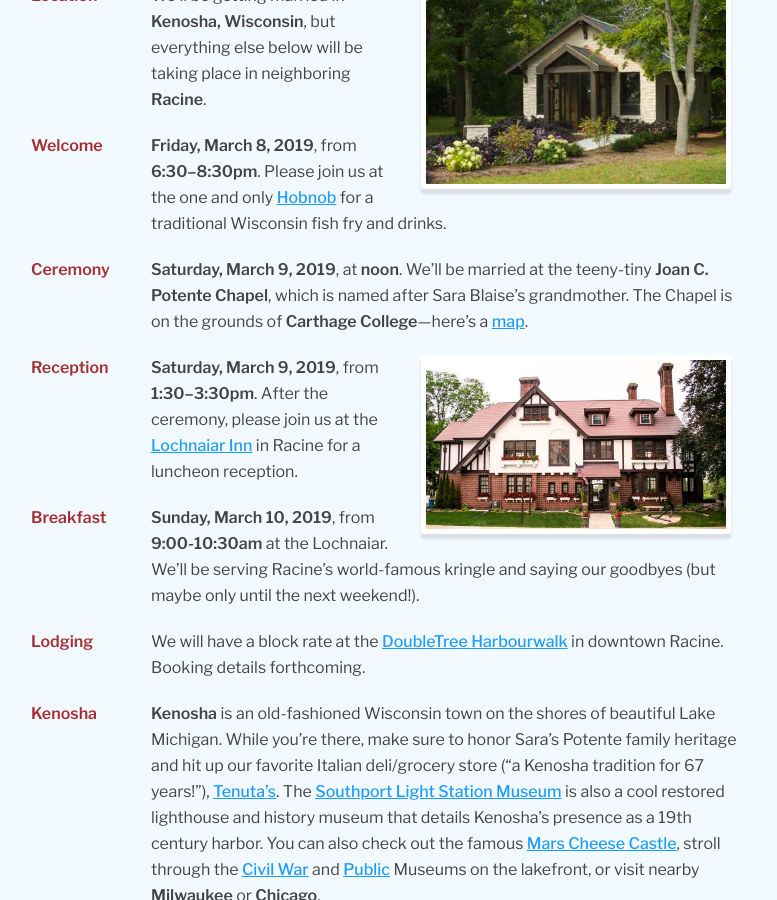
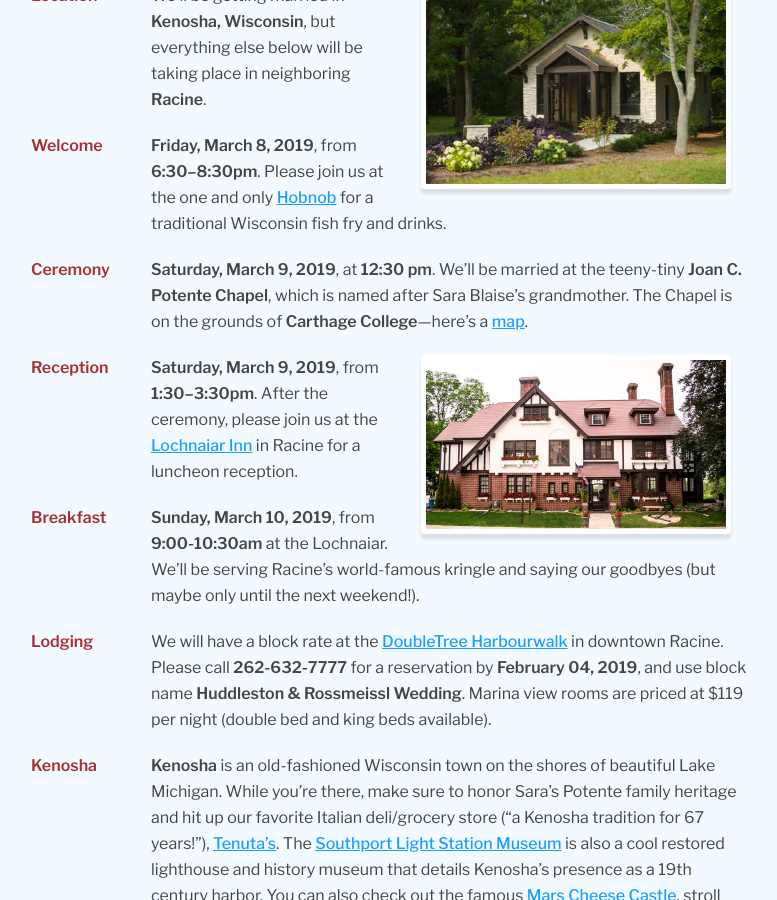
Before and after one commit to rossmeissl/bernsandblaise, a Jekyll site: the page built from family.md, in a window 1280 px wide and 900 px high, scrolled down 1010 px. Shown: the whole window, without its empty margins (189-966 px from the left). Built offline with Jekyll 4.4.1, drawn with Linux system fonts in a browser that asks for light colours.

Commit message:
Update wedding.md

```diff
--- a/_includes/wedding.md
+++ b/_includes/wedding.md
@@ -9,7 +9,7 @@ Welcome
 : **Friday, March 8, 2019**, from **6:30–8:30pm**. Please join us at the one and only [Hobnob](https://www.thehobnob.com/) for a traditional Wisconsin fish fry and drinks.
 
 Ceremony
-: **Saturday, March 9, 2019**, at **noon**. We'll be married at the teeny-tiny **Joan C. Potente Chapel**, which is named after Sara Blaise's grandmother. The Chapel is on the grounds of **Carthage College**—here's a [map](https://www.carthage.edu/live/files/3314-campus-map-flat-versionpdf).
+: **Saturday, March 9, 2019**, at **12:30 pm**. We'll be married at the teeny-tiny **Joan C. Potente Chapel**, which is named after Sara Blaise's grandmother. The Chapel is on the grounds of **Carthage College**—here's a [map](https://www.carthage.edu/live/files/3314-campus-map-flat-versionpdf).
 
 <img src="/images/lochnaiar.jpg" class="inset" />
 
@@ -20,7 +20,7 @@ Breakfast
 : **Sunday, March 10, 2019**, from **9:00-10:30am** at the Lochnaiar. We'll be serving Racine's world-famous kringle and saying our goodbyes (but maybe only until the next weekend!).
 
 Lodging
-: We will have a block rate at the [DoubleTree Harbourwalk](https://doubletree3.hilton.com/en/hotels/wisconsin/doubletree-by-hilton-hotel-racine-harbourwalk-RACGLDT/index.html) in downtown Racine. Booking details forthcoming.
+: We will have a block rate at the [DoubleTree Harbourwalk](https://doubletree3.hilton.com/en/hotels/wisconsin/doubletree-by-hilton-hotel-racine-harbourwalk-RACGLDT/index.html) in downtown Racine. Please call **262-632-7777** for a reservation by **February 04, 2019**, and use block name **Huddleston & Rossmeissl Wedding**. Marina view rooms are priced at $119 per night (double bed and king beds available).
 
 Kenosha
 : **Kenosha** is an old-fashioned Wisconsin town on the shores of beautiful Lake Michigan. While you're there, make sure to honor Sara's Potente family heritage and hit up our favorite Italian deli/grocery store ("a Kenosha tradition for 67 years!"), [Tenuta's](http://www.tenutasdeli.com/).
```
